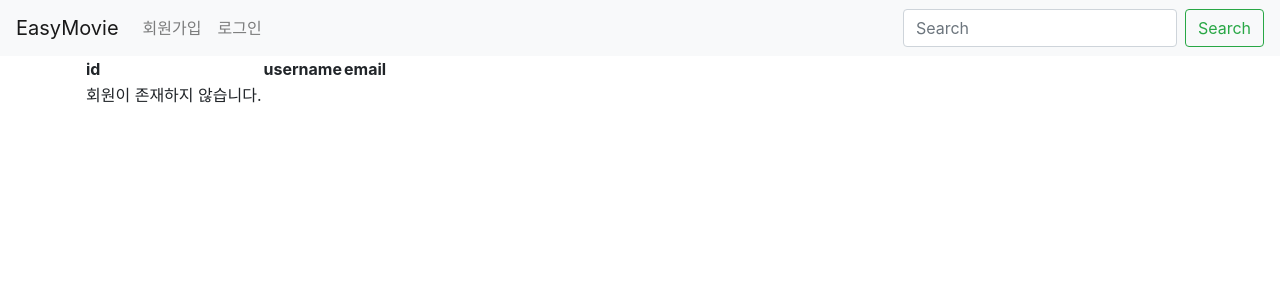
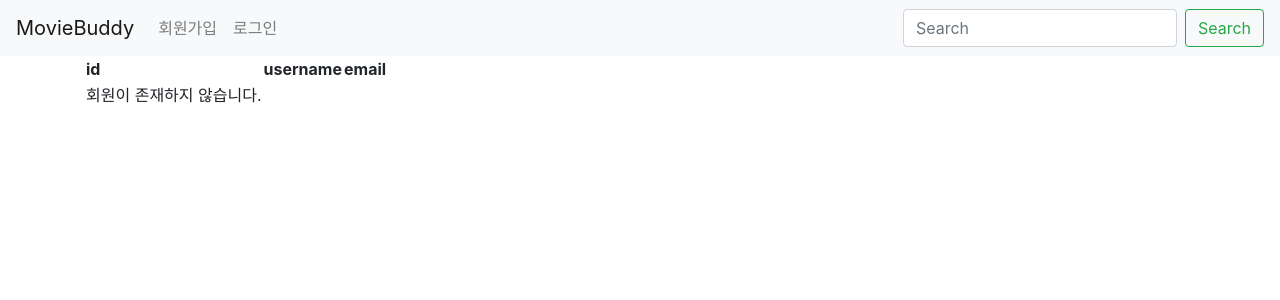
Before and after one commit to JiminLee411/project10, a Django app: template accounts/templates/accounts/index.html in a window 1280 px wide. Shown: the top 300 px of the page. Run offline with Django 3.2, Linux system fonts and the light colour scheme; the template is opened without the code that fills it, so the values that code supplies are empty; some libraries are stand-ins or nearby versions.

Commit message:
LJM | 이름 수정

```diff
--- a/accounts/templates/_navbar.html
+++ b/accounts/templates/_navbar.html
@@ -1,5 +1,5 @@
 <nav class="navbar navbar-expand-lg navbar-light bg-light">
-        <a class="navbar-brand" href="{% url 'movies:movies_index' %}">EasyMovie</a>
+        <a class="navbar-brand" href="{% url 'movies:movies_index' %}">MovieBuddy</a>
         <button class="navbar-toggler" type="button" data-toggle="collapse" data-target="#navbarSupportedContent" aria-controls="navbarSupportedContent" aria-expanded="false" aria-label="Toggle navigation">
           <span class="navbar-toggler-icon"></span>
         </button>
--- a/accounts/templates/accounts/index.html
+++ b/accounts/templates/accounts/index.html
@@ -16,7 +16,6 @@
             <tr>
                 <td>{{ user.pk }}</td>
                 <td><a href="{% url 'accounts:detail' user.pk %}">{{ user.username }}</a></td>
-                <td>{{ user.email }}</td>
             </tr>
         {% empty %}
             <tr>
```
